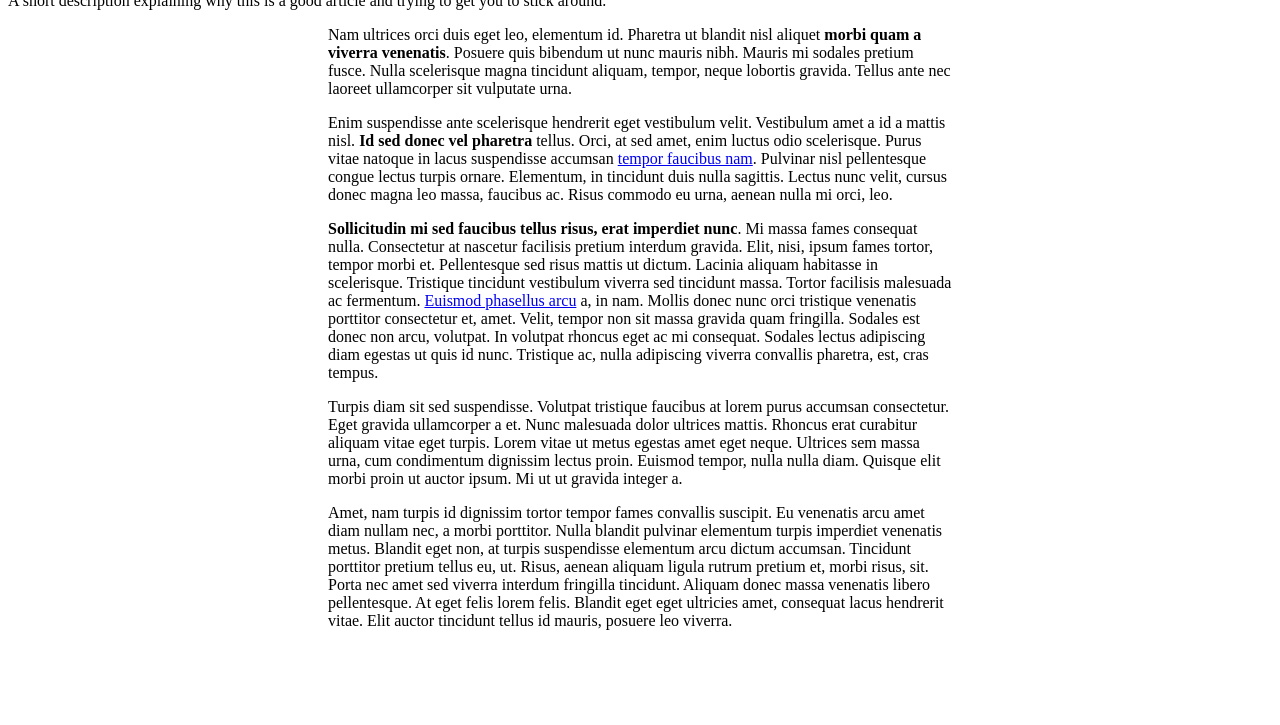
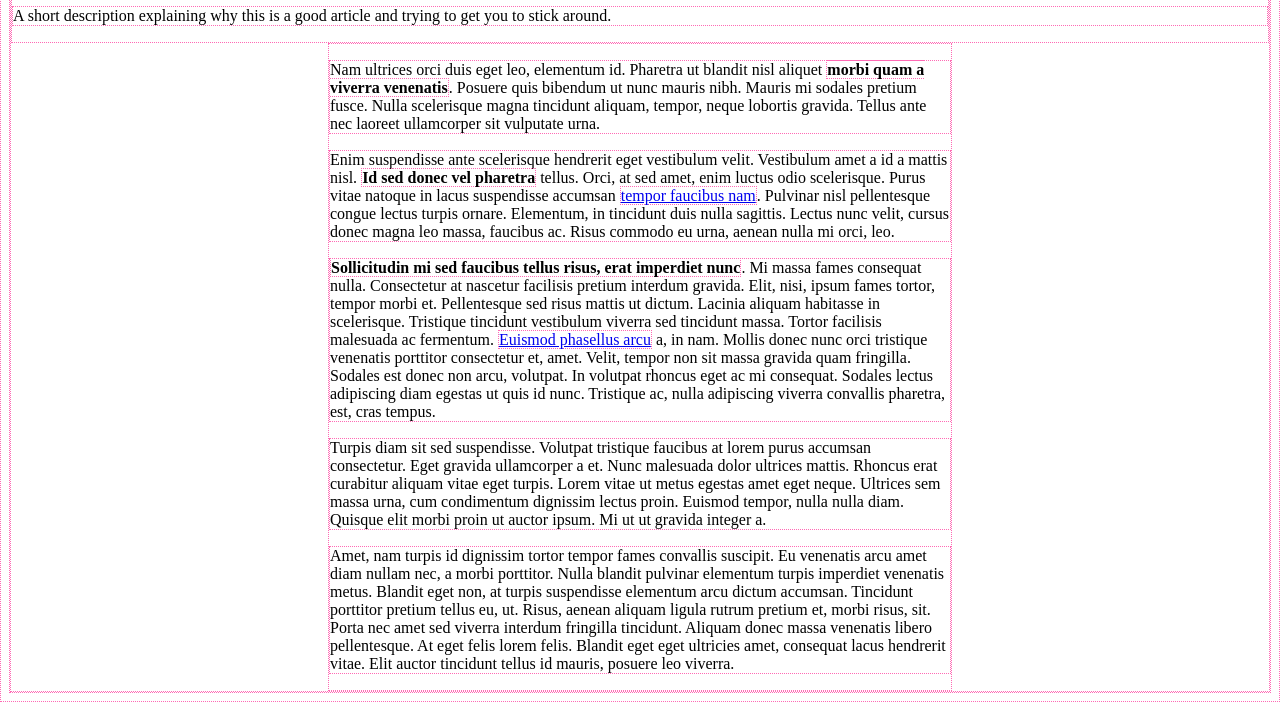
Before and after one commit to arta/kp-css-demystified, a plain HTML site: page 01-blog-post/01 - start here/index.html in a window 1280 px wide. Shown: the part 75-800 px from the top of the page. Drawn offline with Linux system fonts and the light colour scheme.

Commit message:
declare global box sizing, dev dotted border

```diff
--- a/01-blog-post/01 - start here/styles.css
+++ b/01-blog-post/01 - start here/styles.css
@@ -4,6 +4,28 @@
     font-family: 'PT Serif', serif;
 */
 
+/* ###### */
+/* GLOBAL */
+/* ------ */
+
+*,
+*::before,
+*::after {
+  border: 1px dotted hotpink;
+  box-sizing: border-box;
+}
+
+
+/* ########## */
+/* TYPOGRAPHY */
+/* ---------- */
+
+
+
+/* ###### */
+/* LAYOUT */
+/* ------ */
+
 .container {
   width: 90%;
   max-width: 39rem;
```
